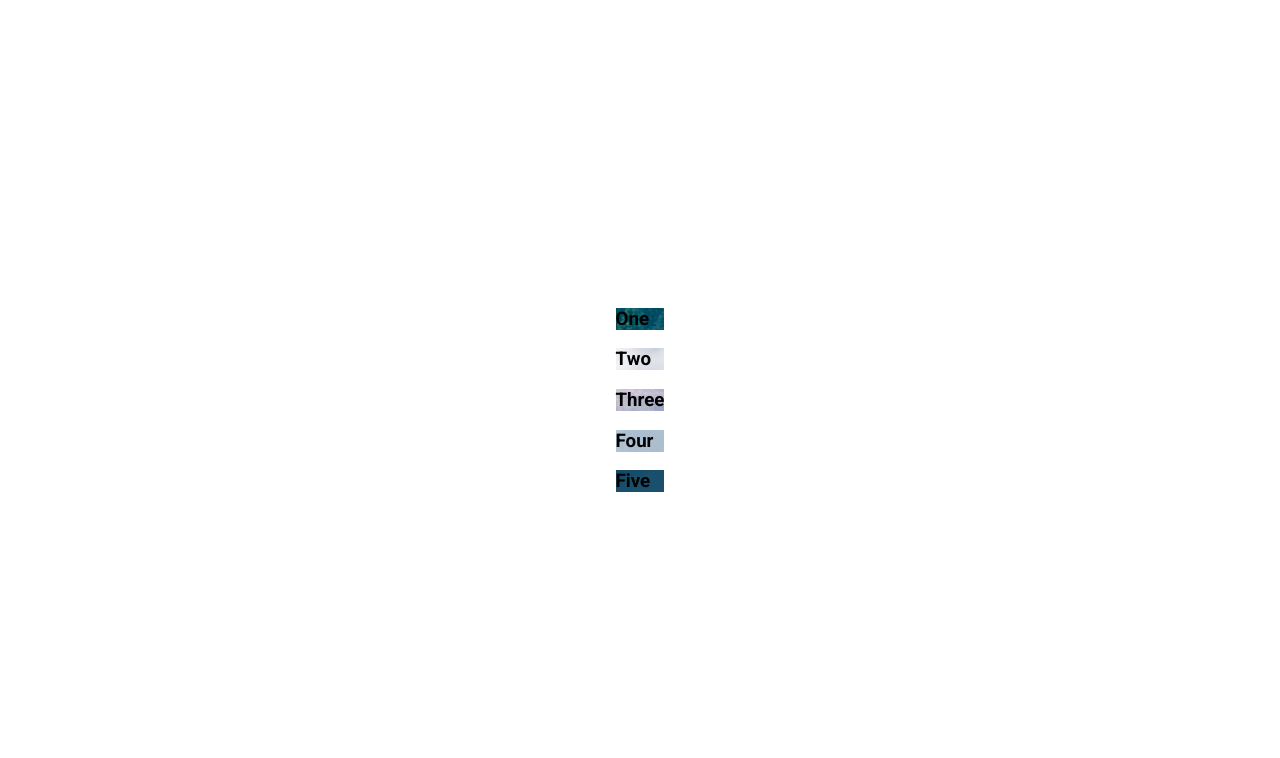
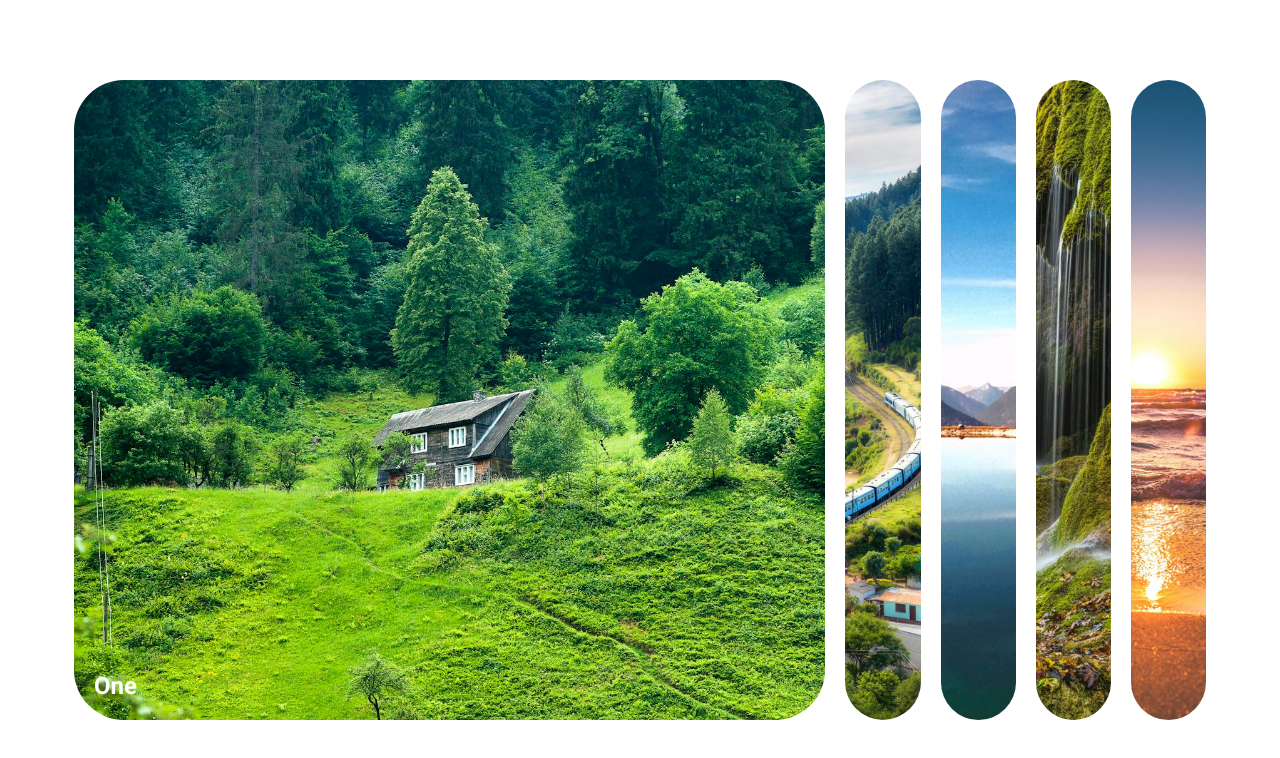
Before and after one commit to YoavIsaacs/50-days, a plain HTML site: page day-02/index.html in a window 1280 px wide. Drawn offline with Linux system fonts and the light colour scheme.

Commit message:
Styling done

```diff
--- a/day-02/index.html
+++ b/day-02/index.html
@@ -3,7 +3,7 @@
 
 <head>
   <meta charset="UTF-8">
-  <meta name="viewport" content="width-device-width, initial-scale-1.0">
+  <meta name="viewport" content="width-device-width, initial-scale=1.0">
   <link rel="stylesheet" href="style.css">
   <title>My Project</title>
 </head>
@@ -13,16 +13,16 @@
     <div class="panel active" style="background-image: url(images/image1.jpeg);">
       <h3>One</h3>
     </div>
-    <div class="panel active" style="background-image: url(images/image2.jpeg);">
+    <div class="panel" style="background-image: url(images/image2.jpeg);">
       <h3>Two</h3>
     </div>
-    <div class="panel active" style="background-image: url(images/image3.jpeg);">
+    <div class="panel" style="background-image: url(images/image3.jpeg);">
       <h3>Three</h3>
     </div>
-    <div class="panel active" style="background-image: url(images/image4.jpeg);">
+    <div class="panel" style="background-image: url(images/image4.jpeg);">
       <h3>Four</h3>
     </div>
-    <div class="panel active" style="background-image: url(images/image5.jpeg);">
+    <div class="panel" style="background-image: url(images/image5.jpeg);">
       <h3>Five</h3>
     </div>
   </div>
--- a/day-02/style.css
+++ b/day-02/style.css
@@ -7,10 +7,56 @@
 body {
   font-family: 'Roboto', sans-serif;
   display: flex;
-  flex-direction: column;
   justify-content: center;
   align-items: center;
   height: 100vh;
   overflow: hidden;
   margin: 0;
 }
+
+.container {
+  display: flex;
+  width: 90vw;
+}
+
+.panel {
+  background-size: cover;
+  background-position: center;
+  background-repeat: no-repeat;
+  height: 80vh;
+  border-radius: 50px;
+  color: #ffff;
+  cursor: pointer;
+  flex: 0.5;
+  margin: 10px;
+  position: relative;
+  transition: flex 0.7s ease-in;
+}
+.panel h3 {
+  font-size: 24px;
+  position: absolute;
+  bottom: 20px;
+  left: 20px;
+  margin: 0;
+  opacity: 0;
+}
+
+.panel.active {
+  flex: 5;
+}
+
+.panel.active h3 {
+  opacity: 1;
+  transition: opacity 0.3s ease-in 0.4s;
+}
+
+@media (max-width: 480px) {
+  .container {
+    width: 100vw;
+  }
+
+  .panel:nth-of-type(4),
+  .panel:nth-of-type(5) {
+    display: none;
+  }
+}
```
